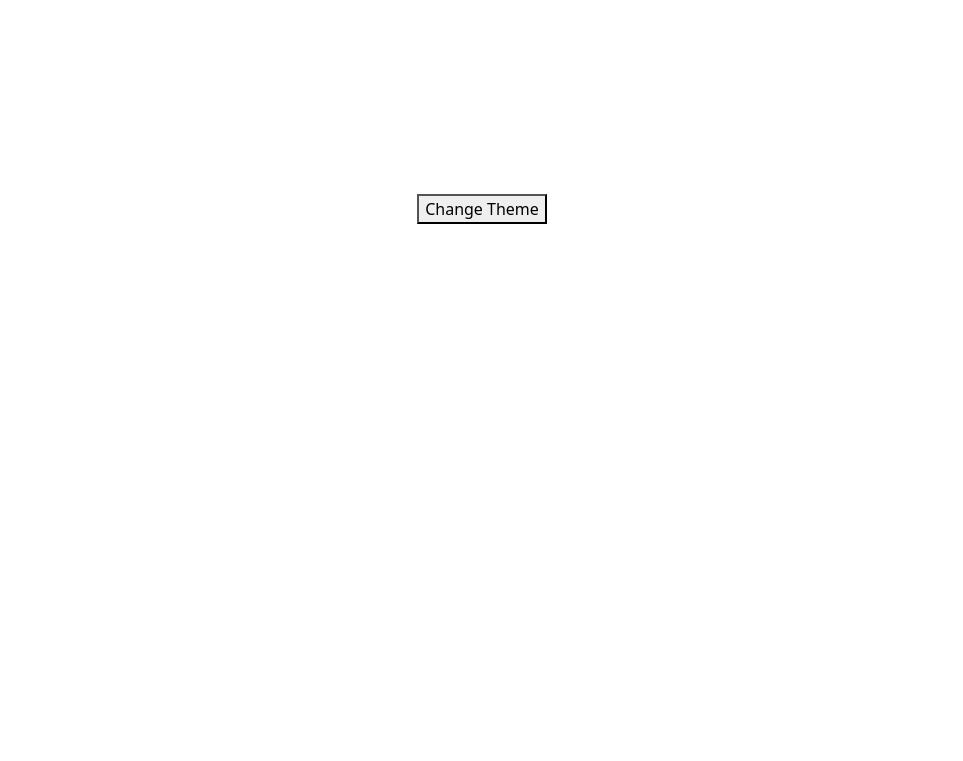
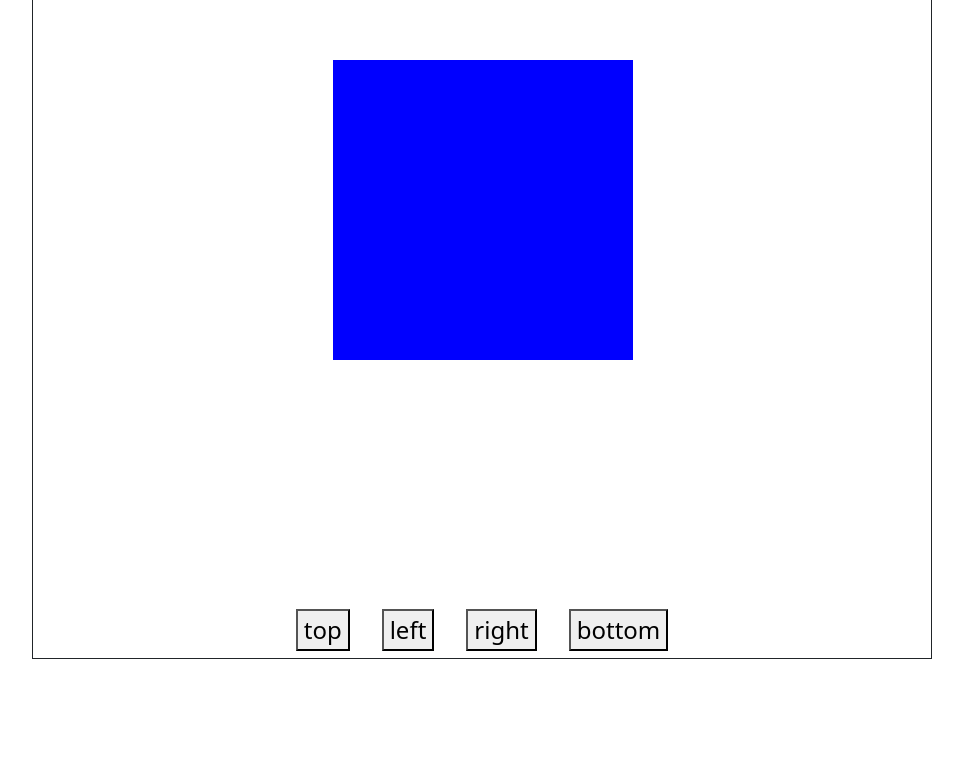
Before and after one commit to sanjaysaravanan/b49weeng-react, a React (Vite) app: page / in a window 1280 px wide. Shown: the part 191-952 px from the top of the page, without its empty margins (158-1121 px from the left). After the commit the page ends 850 px from the top, so only its background shows below. Built offline with nearby package versions, Linux system fonts and the light colour scheme.

Commit message:
added changes

```diff
--- /dev/null
+++ b/src/RefConcept.jsx
@@ -0,0 +1,52 @@
+import { useRef, useEffect } from "react";
+
+const RefConcept = () => {
+  const h1Ref = useRef(null); // before mounting ref points to nothing
+  const formRef = useRef(null);
+  const handleClick = (e) => {
+    console.log(e.target);
+
+    // this is wrong we should not use e.target or ref.current to changes the contents of DOM
+    // e.target.innerHTML = "Click Me";
+    // e.target.style.color = "blue";
+  };
+
+  const handleSubmit = (e) => {
+    e.preventDefault();
+
+    // this is correct since we don't change/alter the contents of DOM elements
+    // e.target.reset();
+
+    if (formRef.current) {
+      formRef.current.reset();
+    }
+  };
+
+  // Put some content into the h1 after mounted state
+  useEffect(() => {
+    console.log("H1 is mounted", h1Ref);
+    if (h1Ref.current) {
+      // check for the h1Ref having a DOM value
+      // this is wrong we should not use e.target or ref.current to changes the contents of DOM
+      // h1Ref.current.innerHTML = "Hello, welcome to B49WEENG";
+    }
+  }, []);
+
+  return (
+    <>
+      <h1 ref={h1Ref}></h1>
+      <button type="button" onClick={handleClick}>
+        Btn
+      </button>
+      <form ref={formRef} onSubmit={handleSubmit}>
+        <input />
+        <br />
+        <input />
+        <br />
+        <button type="submit">Submit</button>
+      </form>
+    </>
+  );
+};
+
+export default RefConcept;
--- /dev/null
+++ b/src/UseReducer.jsx
@@ -0,0 +1,203 @@
+import { useEffect, useReducer, useState } from "react";
+
+const moves = ["top", "left", "right", "bottom"];
+
+const initialState = {
+  left: 300,
+  top: 300,
+};
+
+// const reducer = (position, { direction }) => {
+//   if (direction === "left" && position.left !== 0) {
+// return {
+//   ...position,
+//   left: position.left - 300,
+// };
+//   }
+//   if (direction === "right" && position.left < 600) {
+//     return {
+//       ...position,
+//       left: position.left + 300,
+//     };
+//   }
+//   if (direction === "top" && position.top !== 0) {
+//     return {
+//       ...position,
+//       top: position.top - 300,
+//     };
+//   }
+//   if (direction === "bottom" && position.top < 600) {
+//     return {
+//       ...position,
+//       top: position.top + 300,
+//     };
+//   }
+//   return { ...position };
+// };
+
+const reducer = (position, { direction }) => {
+  switch (direction) {
+    case "bottom":
+      return {
+        ...position,
+        top: position.top + 300,
+      };
+    case "left":
+      return {
+        ...position,
+        left: position.left - 300,
+      };
+
+    case "right":
+      return {
+        ...position,
+        left: position.left + 300,
+      };
+    case "top":
+      return {
+        ...position,
+        top: position.top - 300,
+      };
+    default:
+      return { ...position };
+  }
+};
+
+const Concept = () => {
+  // const [position, setPosition] = useState({
+  //   top: 300,
+  //   left: 300,
+  // });
+
+  // useReducer
+  const [position, dispatch] = useReducer(reducer, initialState);
+
+  // direction --> left or right or top or bottom
+  const handleMove = (direction) => {
+    // if (direction === "left" && position.left !== 0) {
+    //   setPosition((position) => ({
+    //     ...position,
+    //     left: position.left - 300,
+    //   }));
+    // }
+    // if (direction === "right" && position.left < 600) {
+    //   setPosition((position) => ({
+    //     ...position,
+    //     left: position.left + 300,
+    //   }));
+    // }
+    // if (direction === "top" && position.top !== 0) {
+    //   setPosition((position) => ({
+    //     ...position,
+    //     top: position.top - 300,
+    //   }));
+    // }
+    // if (direction === "bottom" && position.top < 600) {
+    //   setPosition((position) => ({
+    //     ...position,
+    //     top: position.top + 300,
+    //   }));
+    // }
+    // setPosition((position) => {
+    //   if (direction === "left" && position.left !== 0) {
+    //     return {
+    //       ...position,
+    //       left: position.left - 300,
+    //     };
+    //   }
+    //   if (direction === "right" && position.left < 600) {
+    //     return {
+    //       ...position,
+    //       left: position.left + 300,
+    //     };
+    //   }
+    //   if (direction === "top" && position.top !== 0) {
+    //     return {
+    //       ...position,
+    //       top: position.top - 300,
+    //     };
+    //   }
+    //   if (direction === "bottom" && position.top < 600) {
+    //     return {
+    //       ...position,
+    //       top: position.top + 300,
+    //     };
+    //   }
+    //   return { ...position };
+    // });
+
+    dispatch({ direction });
+  };
+
+  useEffect(() => {
+    window.addEventListener("keydown", (e) => {
+      console.log(e.key);
+      if (e.key === "ArrowUp") {
+        handleMove("top");
+      } else if (e.key === "ArrowDown") {
+        handleMove("bottom");
+      } else if (e.key === "ArrowLeft") {
+        handleMove("left");
+      } else if (e.key === "ArrowRight") {
+        handleMove("right");
+      }
+    });
+    // eslint-disable-next-line react-hooks/exhaustive-deps
+  }, []);
+
+  return (
+    <>
+      {console.log("state", position)}
+      <div
+        style={{
+          height: "100vh",
+          display: "flex",
+          justifyContent: "center",
+          alignItems: "center",
+        }}
+      >
+        <div
+          style={{
+            height: "900px",
+            width: "900px",
+            border: "1px solid",
+            position: "relative",
+          }}
+        >
+          <div
+            style={{
+              height: "300px",
+              width: "300px",
+              backgroundColor: "blue",
+              position: "absolute",
+              top: position.top + "px",
+              left: position.left + "px",
+              transition: "all 0.5s ease",
+            }}
+          ></div>
+        </div>
+      </div>
+      <div
+        style={{
+          display: "flex",
+          justifyContent: "center",
+        }}
+      >
+        {moves.map((move) => (
+          <button
+            key={move}
+            onClick={() => handleMove(move)}
+            style={{
+              margin: "0 16px",
+              fontSize: "24px",
+            }}
+          >
+            {move}
+          </button>
+        ))}
+      </div>
+    </>
+  );
+};
+
+export default Concept;
--- a/src/main.jsx
+++ b/src/main.jsx
@@ -11,9 +11,11 @@ import LifeCycleTwo from "./LifeCycleTwo.jsx";
 import LifeCycleThree from "./LifeCycle3.jsx";
 import GrandParent from "./PropsDrilling.jsx";
 import Context from "./Context.jsx";
+import RefConcept from "./RefConcept.jsx";
+import Concept from "./UseReducer.jsx";
 
 ReactDOM.createRoot(document.getElementById("root")).render(
-  <Context />
+  <Concept />
   // <React.StrictMode>
   //   {/* <Products /> */}
   //   {/* <App /> */}
```
